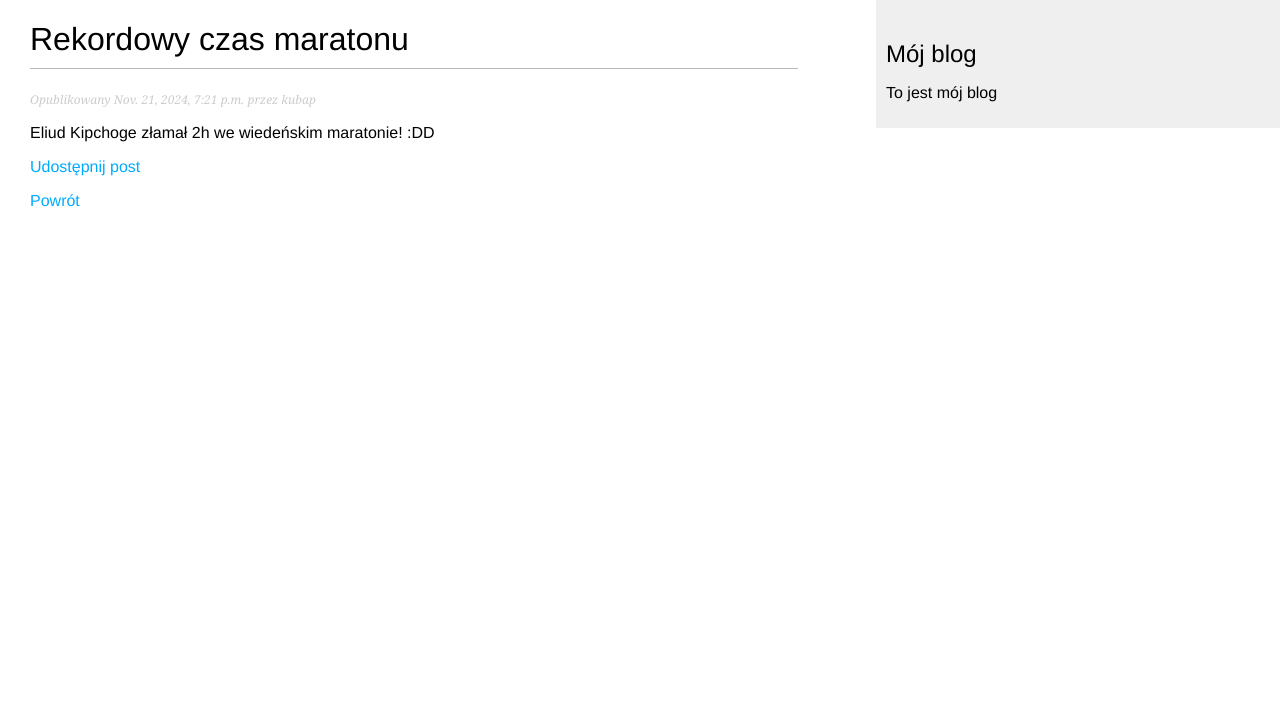
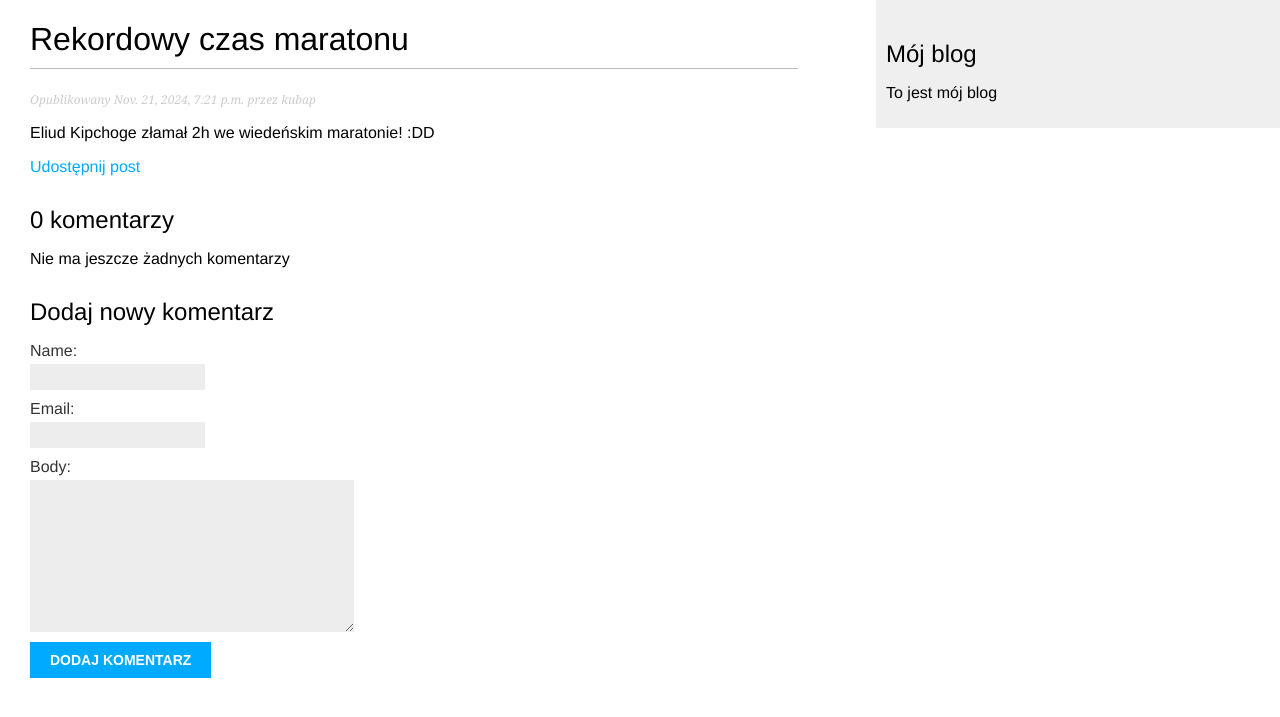
Before and after one commit to Kuba1210/mysite, a Django app: a page that uses blog/templates/blog/post/detail.html in a window 1280 px wide. Shown: the top 717 px of the page. Run offline with Django 5.2, Linux system fonts and the light colour scheme; data comes from the database, SQL or seed files in the repository; both versions use the stored data as it was after the commit.

Commit message:
create comment system

```diff
--- a/blog/forms.py
+++ b/blog/forms.py
@@ -1,4 +1,5 @@
 from django import forms
+from .models import Comment
 
 
 class EmailPostForm(forms.Form):
@@ -7,3 +8,9 @@ class EmailPostForm(forms.Form):
     to = forms.EmailField()
     comments = forms.CharField(required=False,
                                widget=forms.Textarea)
+
+
+class CommentForm(forms.ModelForm):
+    class Meta:
+        model = Comment
+        fields = ['name', 'email', 'body']
--- a/blog/models.py
+++ b/blog/models.py
@@ -46,3 +46,24 @@ class Post(models.Model):
                              self.publish.month,
                              self.publish.day,
                              self.slug])
+
+
+class Comment(models.Model):
+    post = models.ForeignKey(Post,
+                             on_delete=models.CASCADE,
+                             related_name='comments')
+    name = models.CharField(max_length=80)
+    email = models.EmailField()
+    body = models.TextField()
+    created = models.DateTimeField(auto_now_add=True)
+    updated = models.DateTimeField(auto_now=True)
+    active = models.BooleanField(default=True)
+
+    class Meta:
+        ordering = ['created']
+        indexes = [
+            models.Index(fields=['created'])
+        ]
+
+    def __str__(self):
+        return f"Komentarz dodany przez {self.name} dla posta {self.post}"
--- a/blog/templates/blog/post/detail.html
+++ b/blog/templates/blog/post/detail.html
@@ -11,7 +11,21 @@
     <p>
         <a href="{% url 'blog:post_share' post.id %}">Udostępnij post</a>
     </p>
-    <p>
-        <a href="{% url 'blog:post_list' %}">Powrót</a>
-    </p>
+    {% with comments.count as total_comments %}
+        <h2>
+            {{total_comments}} komentarz{{total_comments|pluralize:'y'}}
+        </h2>
+    {% endwith %}
+    {% for comment in comments %}
+        <div class="comment">
+            <p class="info">
+                Komentarz {{ forloop.counter }} dodany przez {{ comment.name }}
+                {{ comment.created }}
+            </p>
+            {{ comment.body|linebreaks }}
+        </div>
+    {% empty %}
+        <p>Nie ma jeszcze żadnych komentarzy</p>
+    {% endfor %}
+    {% include 'blog/post/includes/comment_form.html' %}
 {% endblock %}
--- /dev/null
+++ b/blog/templates/blog/post/includes/comment_form.html
@@ -0,0 +1,6 @@
+<h2>Dodaj nowy komentarz</h2>
+<form action="{% url 'blog:post_comment' post.id %}" method="post">
+    {{ form.as_p }}
+    {% csrf_token %}
+    <p><input type="submit" value="Dodaj komentarz"></p>
+</form>
--- a/blog/urls.py
+++ b/blog/urls.py
@@ -6,4 +6,5 @@ urlpatterns = [
     path('', views.post_list, name='post_list'),
     path('<int:year>/<int:month>/<int:day>/<slug:post>/', views.post_detail, name='post_detail'),
     path('<int:post_id>/share/', views.post_share, name='post_share'),
+    path('<int:post_id>/comment/', views.post_comment, name='post_comment'),
 ]
--- a/blog/views.py
+++ b/blog/views.py
@@ -1,8 +1,9 @@
 from django.shortcuts import render, get_object_or_404
 from .models import Post
 from django.core.paginator import Paginator, EmptyPage, PageNotAnInteger
-from .forms import EmailPostForm
+from .forms import EmailPostForm, CommentForm
 from django.core.mail import send_mail
+from django.views.decorators.http import require_POST
 
 
 def post_list(request):
@@ -28,9 +29,13 @@ def post_detail(request, year, month, day, post):
                              publish__month=month,
                              publish__day=day
                              )
+    comments = post.comments.filter(active=True)
+    form = CommentForm()
     return render(request,
                   'blog/post/detail.html',
-                  {'post': post})
+                  {'post': post,
+                   'comments': comments,
+                   'form': form})
 
 
 def post_share(request, post_id):
@@ -55,3 +60,21 @@ def post_share(request, post_id):
                   {'post': post,
                    'form': form,
                    'sent': sent})
+
+
+@require_POST
+def post_comment(request, post_id):
+    post = get_object_or_404(Post,
+                             id=post_id,
+                             status=Post.Status.PUBLISHED)
+    comment = None
+    form = CommentForm(data=request.POST)
+    if form.is_valid():
+        comment = form.save(commit=False)
+        comment.post = post
+        comment.save()
+    return render(request,
+                  'blog/post/comment.html',
+                  {'post': post,
+                   'form': form,
+                   'comment': comment})
```
Also changed, not shown: blog/admin.py (+8 -1 lines), blog/templates/blog/post/comment.html (added, +12 -0 lines), blog/migrations/0003_comment.py (added), db.sqlite3.
